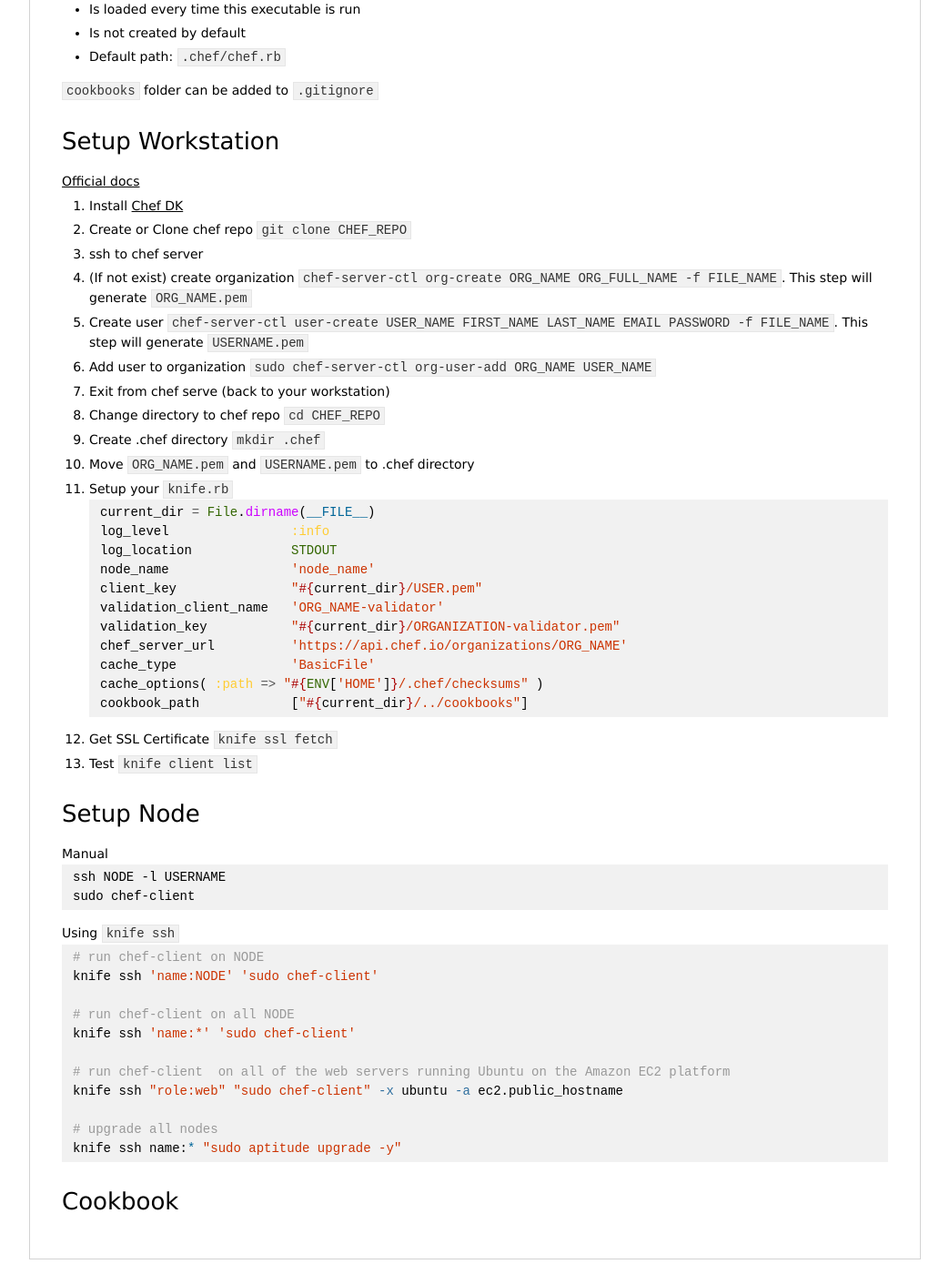
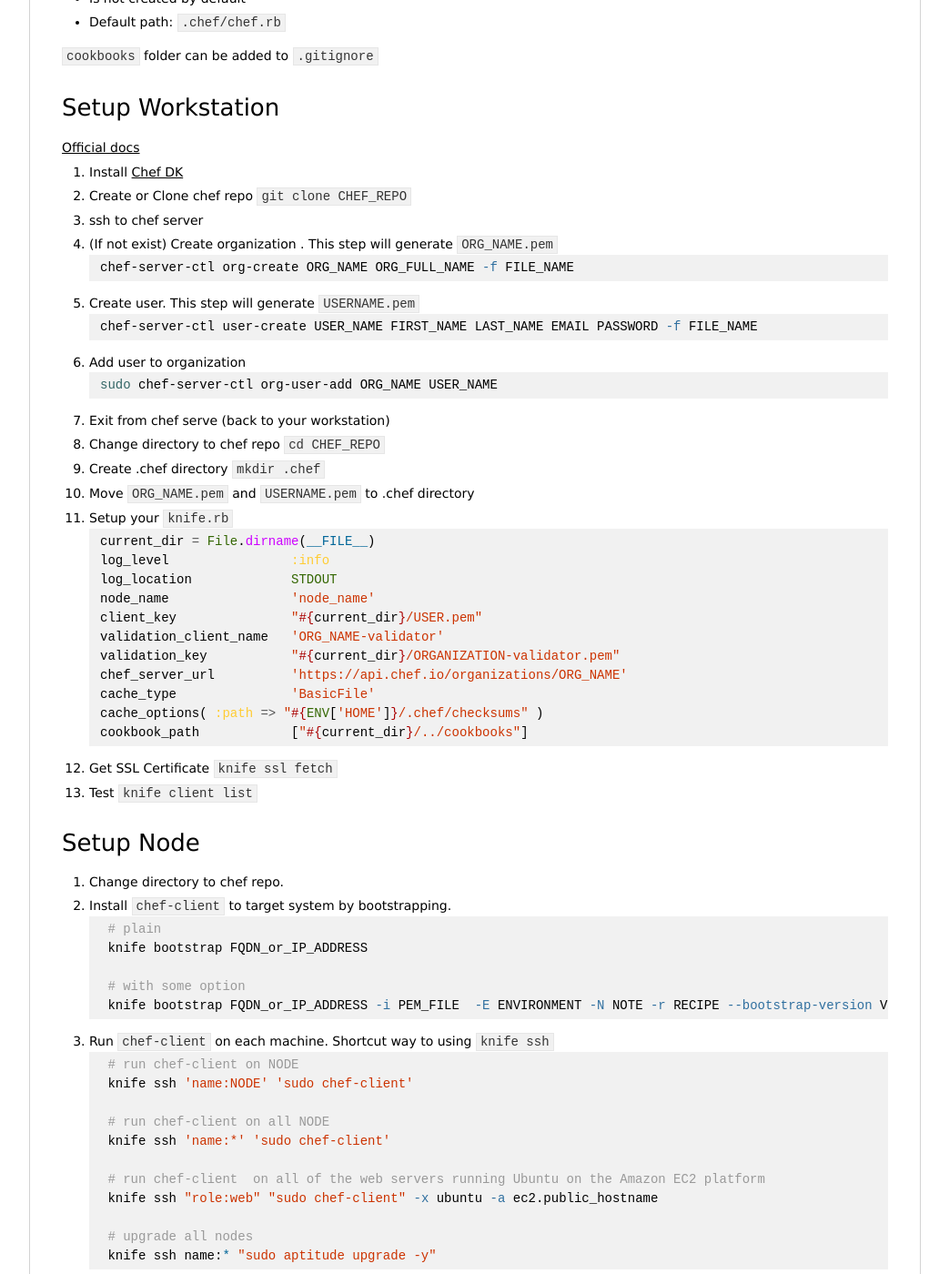
Before and after one commit to imantung/imantung.github.io, a Jekyll site: the page built from gist/techstacks/chef.md, in a window 1280 px wide and 1400 px high, scrolled down 1220 px. Shown: the whole window at 91% size, without its empty margins (118-1161 px from the left). Built offline with Jekyll 4.4.1, drawn with Linux system fonts in a browser that asks for light colours; nearby versions of some CDN libraries; some of the changed text lies outside the part shown.

Commit message:
Update content

````diff
--- a/gist/techstacks/chef.md
+++ b/gist/techstacks/chef.md
@@ -28,10 +28,10 @@
 - `ChefSupermarket` community cookbook that free to use
 
 Nodes --> machines that are managed/configurated by Chef
-- `ChefClient`
+- `ChefClient` run the automation on node
 - `Ohai` collect system configuration data
 
-[Knife Cheatsheet](https://github.com/chef/quick-reference/blob/master/qr_knife_web.png)
+
 
 ### Chef-Repo
 
@@ -61,9 +61,18 @@
 1. Install [Chef DK](https://downloads.chef.io/chefdk)
 2. Create or Clone chef repo `git clone CHEF_REPO`
 3. ssh to chef server
-4. (If not exist) create organization `chef-server-ctl org-create ORG_NAME ORG_FULL_NAME -f FILE_NAME`. This step will generate `ORG_NAME.pem`
-5. Create user `chef-server-ctl user-create USER_NAME FIRST_NAME LAST_NAME EMAIL PASSWORD -f FILE_NAME`. This step will generate `USERNAME.pem`
-6. Add user to organization `sudo chef-server-ctl org-user-add ORG_NAME USER_NAME`
+4. (If not exist) Create organization . This step will generate `ORG_NAME.pem`
+```sh
+chef-server-ctl org-create ORG_NAME ORG_FULL_NAME -f FILE_NAME
+```
+5. Create user. This step will generate `USERNAME.pem`
+```sh
+chef-server-ctl user-create USER_NAME FIRST_NAME LAST_NAME EMAIL PASSWORD -f FILE_NAME
+```
+6. Add user to organization
+```sh
+sudo chef-server-ctl org-user-add ORG_NAME USER_NAME
+```
 7. Exit from chef serve (back to your workstation)
 8. Change directory to chef repo `cd CHEF_REPO`
 9. Create .chef directory `mkdir .chef`
@@ -87,25 +96,51 @@
 
 ### Setup Node
 
-Manual
-```
-ssh NODE -l USERNAME
-sudo chef-client
+1. Change directory to chef repo.
+2. Install `chef-client` to target system by bootstrapping.
+    ```sh
+    # plain
+    knife bootstrap FQDN_or_IP_ADDRESS
+
+    # with some option
+    knife bootstrap FQDN_or_IP_ADDRESS -i PEM_FILE  -E ENVIRONMENT -N NOTE -r RECIPE --bootstrap-version VERSION -x USER --sudo
+    ```
+3. Run `chef-client` on each machine. Shortcut way to using `knife ssh`
+    ```sh
+    # run chef-client on NODE
+    knife ssh 'name:NODE' 'sudo chef-client'
+
+    # run chef-client on all NODE
+    knife ssh 'name:*' 'sudo chef-client'
+
+    # run chef-client  on all of the web servers running Ubuntu on the Amazon EC2 platform
+    knife ssh "role:web" "sudo chef-client" -x ubuntu -a ec2.public_hostname
+
+    # upgrade all nodes
+    knife ssh name:* "sudo aptitude upgrade -y"
+    ```
+
+[chef-client Document](https://docs.chef.io/ctl_chef_client.html)
+
+Undo bootstrapping
+```sh
+knife node delete --yes NODENAME
+knife client delete --yes NODENAME
 ```
 
-Using `knife ssh`
+### Cookbooks
+
+Structure
+- `Attributes` details of node
+- `Recipes`
+- `metadata.rb`
+
+
+Some knife command
 ```sh
-# run chef-client on NODE
-knife ssh 'name:NODE' 'sudo chef-client'
+# upload cookbook
+knife cookbook upload NAME
 
-# run chef-client on all NODE
-knife ssh 'name:*' 'sudo chef-client'
-
-# run chef-client  on all of the web servers running Ubuntu on the Amazon EC2 platform
-knife ssh "role:web" "sudo chef-client" -x ubuntu -a ec2.public_hostname
-
-# upgrade all nodes
-knife ssh name:* "sudo aptitude upgrade -y"
+# list of cookbook
+knife cookbook list
 ```
-
-### Cookbook
````
